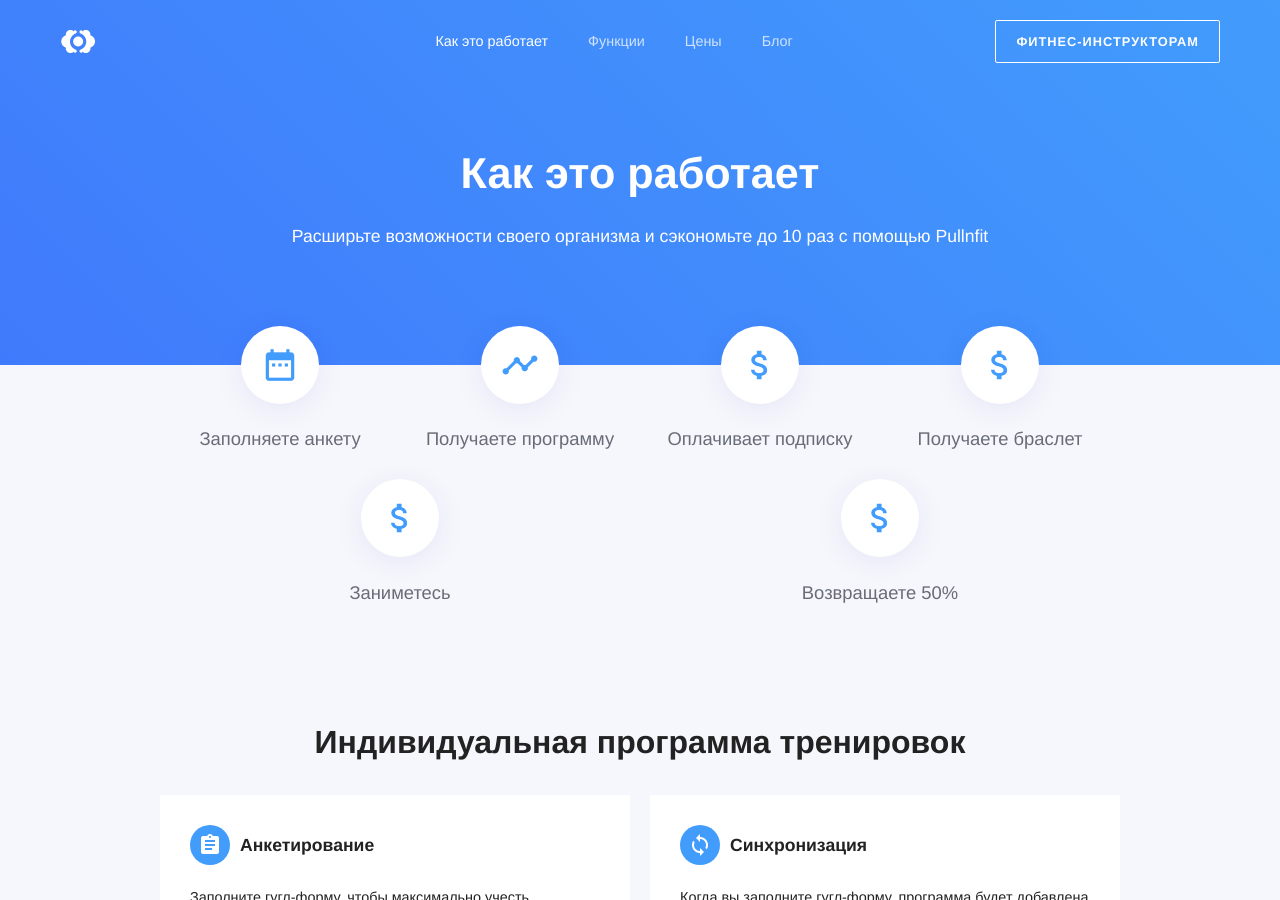
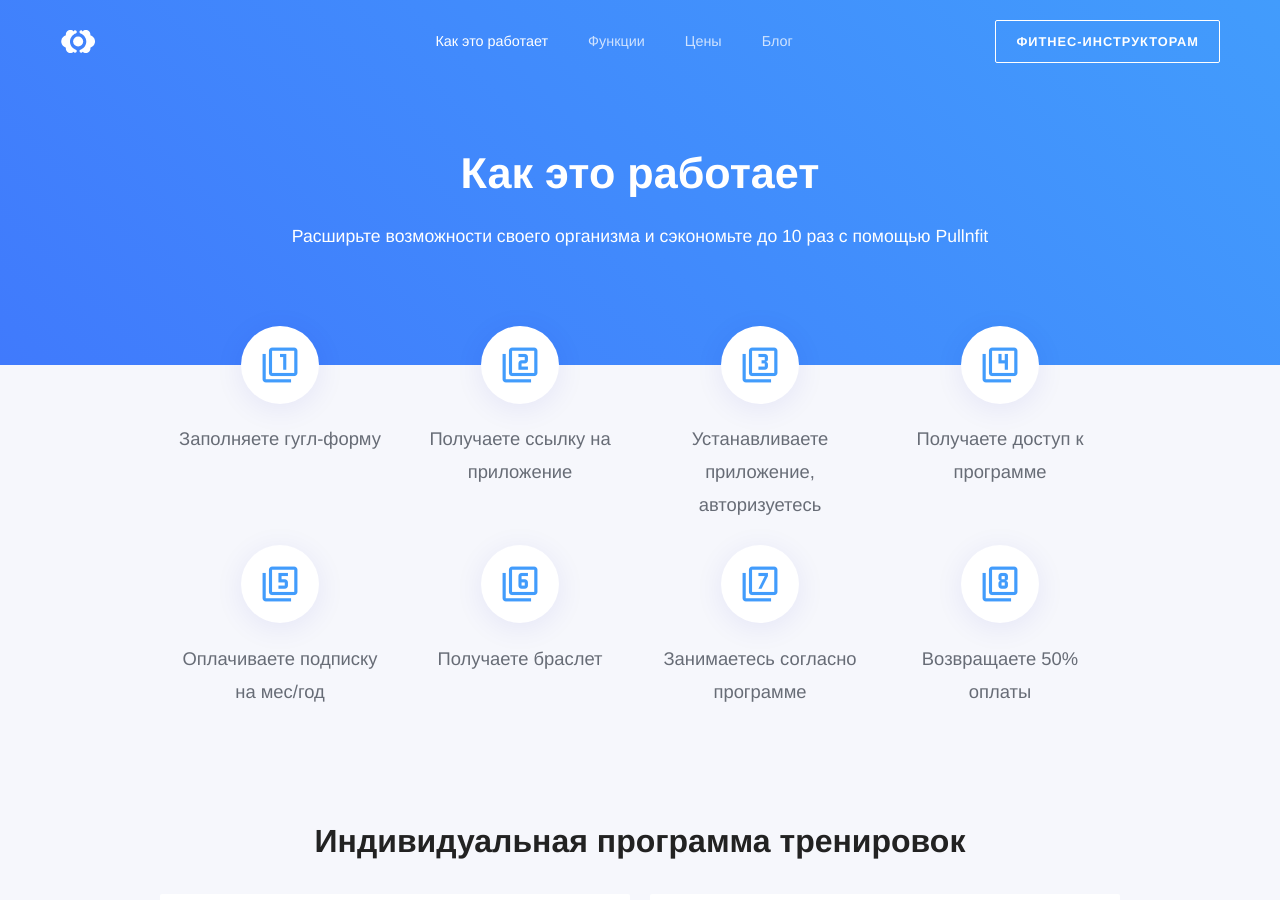
Before and after one commit to RakhimyanTim/adroholic.github.io, a Jekyll site: the page built from pages/how-it-works.html, in a window 1280 px wide and 900 px high. Built offline with Jekyll 4.4.1, drawn with Linux system fonts in a browser that asks for light colours; some web fonts are replaced.

Commit message:
Update how-it-works.html

```diff
--- a/pages/how-it-works.html
+++ b/pages/how-it-works.html
@@ -7,28 +7,36 @@ permalink: /how-it-works/
 ---
 <ul class="workflow-diagram">
 	<li>
-		<i class="material-icons">date_range</i>
-		<p>Заполняете анкету</p>
+		<i class="material-icons">filter_1</i>
+		<p>Заполняете гугл-форму</p>
+	</li>
+  	<li>
+		<i class="material-icons">filter_2</i>
+		<p>Получаете ссылку на приложение</p>
+	</li>
+  	<li>
+		<i class="material-icons">filter_3</i>
+		<p>Устанавливаете приложение, авторизуетесь</p>
 	</li>
 	<li>
-		<i class="material-icons">timeline</i>
-		<p>Получаете программу</p>
+		<i class="material-icons">filter_4</i>
+		<p>Получаете доступ к программе</p>
 	</li>
-	<li>
-		<i class="material-icons">attach_money</i>
-		<p>Оплачивает подписку</p>
+  	<li>
+		<i class="material-icons">filter_5</i>
+		<p>Оплачиваете подписку на мес/год</p>
 	</li>
-  <li>
-		<i class="material-icons">attach_money</i>
+ 	<li>
+		<i class="material-icons">filter_6</i>
 		<p>Получаете браслет</p>
 	</li>
-  <li>
-		<i class="material-icons">attach_money</i>
-		<p>Заниметесь</p>
+  	<li>
+		<i class="material-icons">filter_7</i>
+		<p>Занимаетесь согласно программе</p>
 	</li>
-  <li>
-		<i class="material-icons">attach_money</i>
-		<p>Возвращаете 50%</p>
+  	<li>
+		<i class="material-icons">filter_8</i>
+		<p>Возвращаете 50% оплаты</p>
 	</li>
 </ul>
 
```
